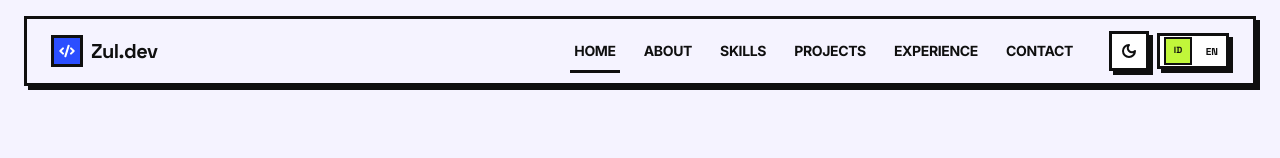
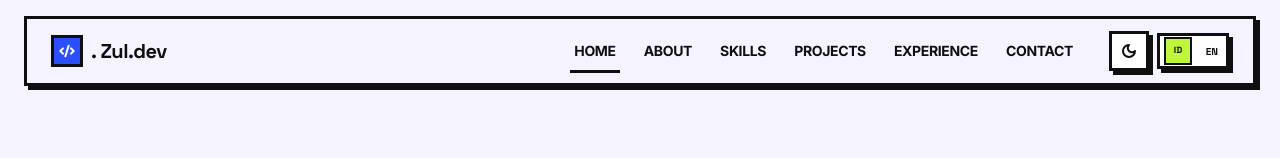
Before and after one commit to ulwanFM72/portfolio, a Next.js app: page / in a window 1280 px wide. Shown: the top 158 px of the page. Built offline with nearby package versions, Linux system fonts and the light colour scheme.

Commit message:
any update

```diff
--- a/src/components/About.jsx
+++ b/src/components/About.jsx
@@ -14,7 +14,7 @@ export default function About() {
   return (
     <Blob id="about" className="py-20 px-4 md:px-6 bg-surface">
       <div className="max-w-5xl mx-auto">
-        <SectionLabel>{t.about.label}</SectionLabel>
+        <SectionLabel>{t.about.label}</SectionLabel>.
         <div className="grid md:grid-cols-[1.1fr_1fr] gap-10">
           <div>
             <h2 className="text-4xl md:text-5xl font-black tracking-tight mb-6 leading-tight">{t.about.heading}</h2>
--- a/src/components/Footer.jsx
+++ b/src/components/Footer.jsx
@@ -25,6 +25,7 @@ export default function Footer({ onNavigate }) {
             );
           })}
         </div>
+        .
       </div>
     </footer>
   );
--- a/src/components/Navbar.jsx
+++ b/src/components/Navbar.jsx
@@ -30,7 +30,7 @@ export default function Navbar({ active, onNavigate }) {
           <span className="w-8 h-8 flex items-center justify-center bg-blue text-white border-[3px] border-ink">
             <Code2 size={16} strokeWidth={3} />
           </span>
-          Zul.dev
+          . Zul.dev
         </button>
 
         <div className="flex items-center gap-6">
```
